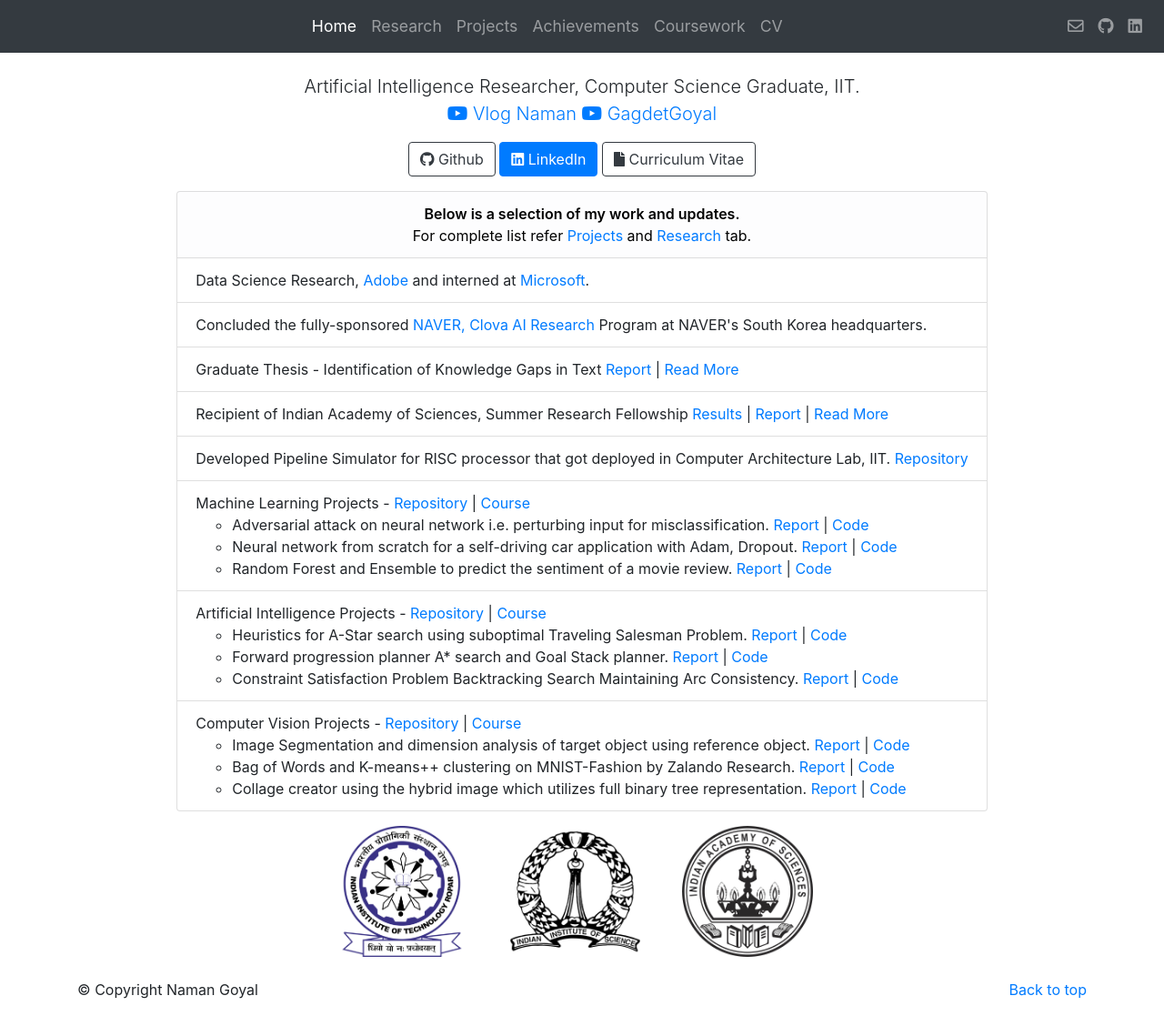
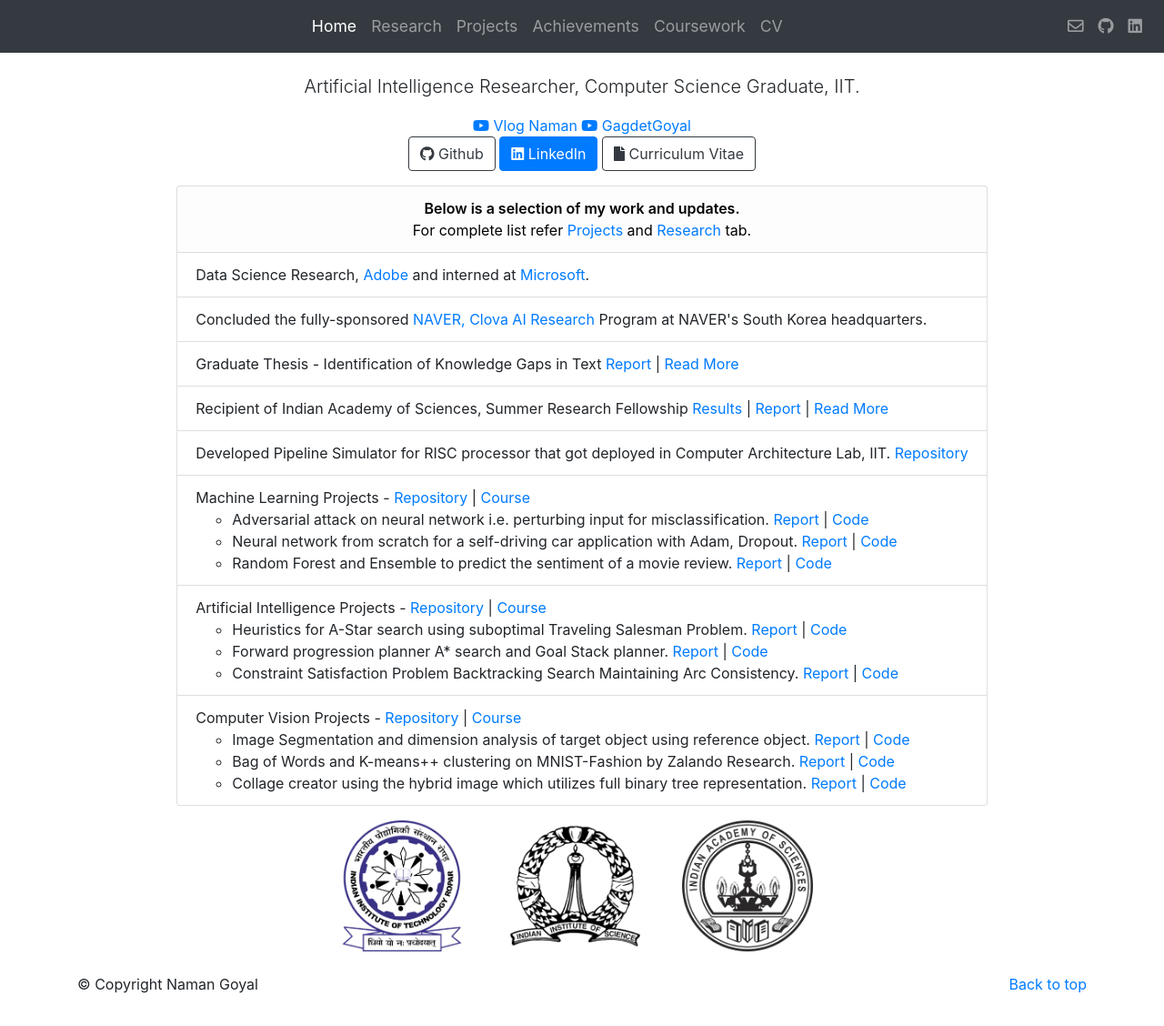
Before and after one commit to thenamangoyal/thenamangoyal.github.io, a Jekyll site: the page built from index.html, in a window 1280 px wide and 1128 px high. Shown: the whole window at 91% size. Built offline with Jekyll 4.4.1, drawn with Linux system fonts in a browser that asks for light colours; nearby versions of some CDN libraries.

Commit message:
Update index.html

```diff
--- a/index.html
+++ b/index.html
@@ -9,11 +9,6 @@ layout: bootstrap
             <!-- <h1 class="jumbotron-heading">Heading</h1> -->
             <p class="text-center lead">
                 Artificial Intelligence Researcher, Computer Science Graduate, IIT.
-                <br>
-                <a href="http://youtube.com/namangoyal6" title="YouTube HomePage" target="_blank"><i
-                        class="fab fa-youtube"></i> Vlog Naman</a>
-                <a href="https://www.youtube.com/channel/UC80ED7AC093Iy2d-Yn-VI6Q" title="Gadget Goyal"
-                    target="_blank"><i class="fab fa-youtube"></i> GagdetGoyal</a>
             </p>
             <!-- <p class="text-center">"It is in your moments of decision that your destiny is shaped."<br> Source: My
                 School Notebook &amp; Tony Robbins</p> -->
@@ -25,6 +20,11 @@ layout: bootstrap
                     target="_blank">CV</a>
             </p> -->
             <p class="text-center">
+                <a href="http://youtube.com/namangoyal6" title="YouTube HomePage" target="_blank"><i
+                        class="fab fa-youtube"></i> Vlog Naman</a>
+                <a href="https://www.youtube.com/channel/UC80ED7AC093Iy2d-Yn-VI6Q" title="Gadget Goyal"
+                    target="_blank"><i class="fab fa-youtube"></i> GagdetGoyal</a>
+                <br>
                 <a target="_blank" href="https://github.com/thenamangoyal" class="btn btn-outline-dark"><i
                         class="fab fa-github"></i> Github</a>
                 <a target="_blank" href="https://www.linkedin.com/in/goyal-naman/" class="btn btn-primary"><i
```
